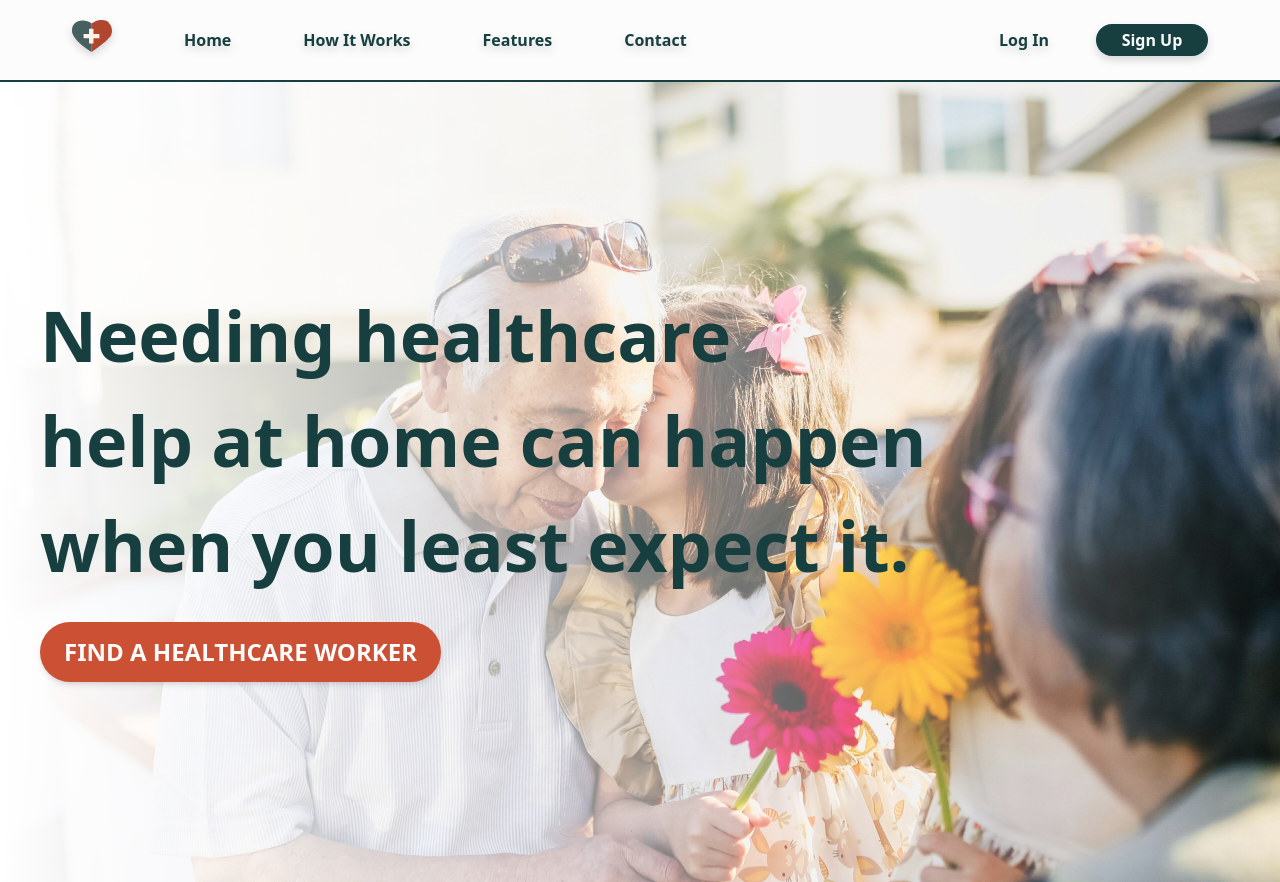
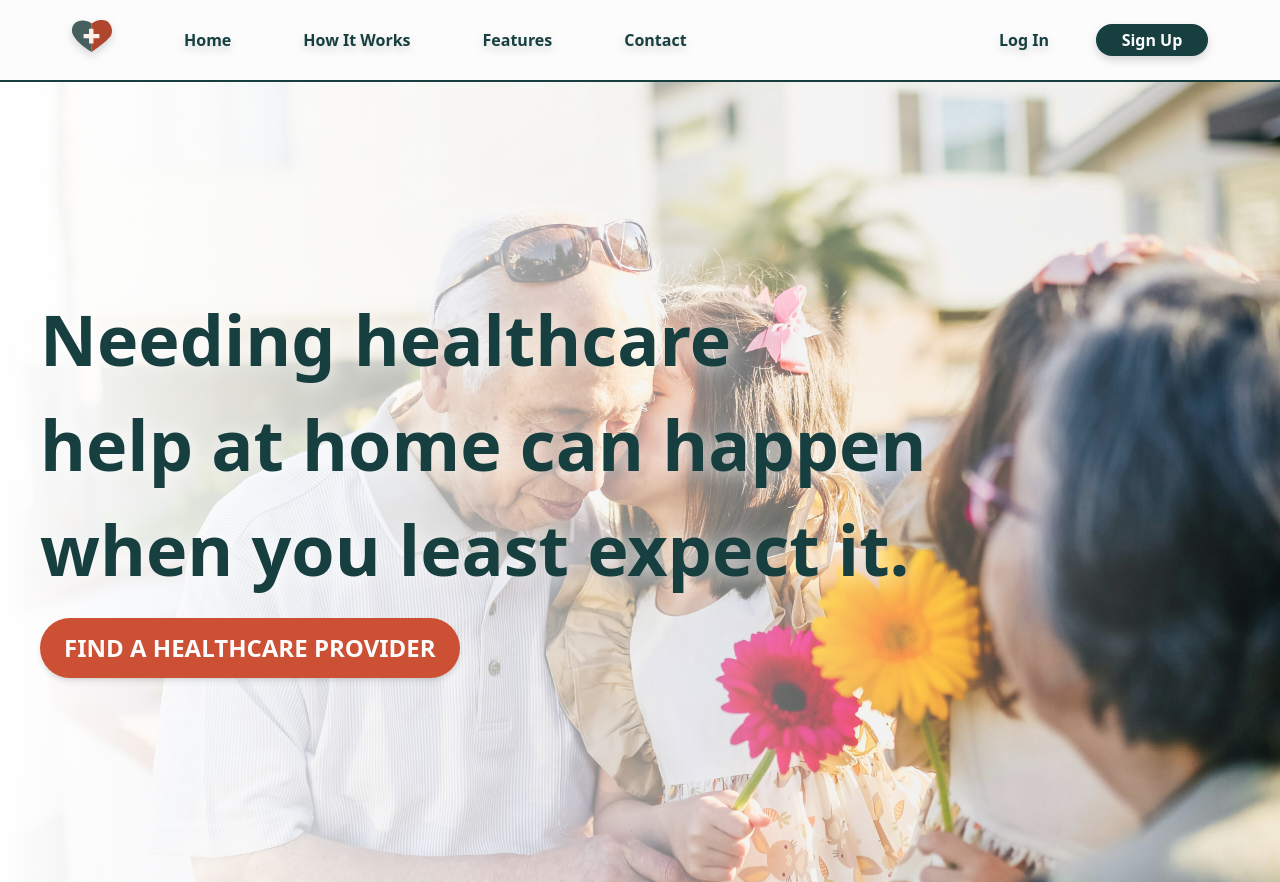
Before and after one commit to CareMyWay/care-my-way, a Next.js app: page / in a window 1280 px wide. Built offline with nearby package versions, Linux system fonts and the light colour scheme.

Commit message:
Complete hero section UI, create orange button component, and adjust data types

```diff
--- a/src/app/components/fade-transition.tsx
+++ b/src/app/components/fade-transition.tsx
@@ -1,10 +1,10 @@
 import React, { ReactNode } from "react";
 import { Transition } from "@headlessui/react";
 
-type TransitionPropTypes = {
+interface TransitionPropTypes {
   isMenuOpen: boolean;
   children: ReactNode;
-};
+}
 
 const FadeTransition: React.FC<TransitionPropTypes> = ({
   isMenuOpen,
--- a/src/app/components/home/hero-section.tsx
+++ b/src/app/components/home/hero-section.tsx
@@ -1,25 +1,24 @@
 import React from "react";
 import Link from "next/link";
-
-const BUTTON_STYLE =
-  "bg-primary-orange rounded-btn-radius font-btn-font-wgt text-primary-white px-6 py-3 md:text-btn-font-size text-[14px] shadow-md w-fit transition-all hover:bg-hover-orange";
+import OrangeButton from "../orange-button";
 
 const HeroSection = () => {
   return (
     <div className="bg-hero-section md:bg-hero-section bg-bottom">
       <div className="w-full h-screen flex items-start bg-linear-to-r from-white to-none">
         <div className="container mx-auto mb-40 flex items-center h-screen">
-          <div className="flex flex-col px-4 md:px-10 gap-6">
-            <h1 className=" text-darkest-green font-bold text-[38px] md:text-[70px]">
+          <div className="flex flex-col px-4 md:px-10 gap-4">
+            <h1
+              style={{ textShadow: "2px 2px 20px rgba(255, 255, 255, 0.8)" }}
+              className=" text-darkest-green font-bold text-[38px] md:text-[70px] "
+            >
               Needing healthcare
               <br />
               help at home can happen
               <br />
               when you least expect it.
             </h1>
-            <Link href="/" className={BUTTON_STYLE}>
-              <button className="uppercase">Find a healthcare worker</button>
-            </Link>
+            <OrangeButton href="/" label="Find a Healthcare Provider" />
           </div>
         </div>
       </div>
--- /dev/null
+++ b/src/app/components/orange-button.tsx
@@ -0,0 +1,20 @@
+import React from "react";
+import Link from "next/link";
+
+interface ButtonPropTypes {
+  label: string;
+  href: string;
+}
+
+const BUTTON_STYLE =
+  "bg-primary-orange rounded-btn-radius font-btn-font-wgt text-primary-white px-6 py-3 md:text-btn-font-size text-[14px] shadow-md w-fit transition-all hover:bg-hover-orange";
+
+const OrangeButton: React.FC<ButtonPropTypes> = ({ label, href }) => {
+  return (
+    <Link href={href} className={BUTTON_STYLE}>
+      <button className="uppercase">{label}</button>
+    </Link>
+  );
+};
+
+export default OrangeButton;
```
